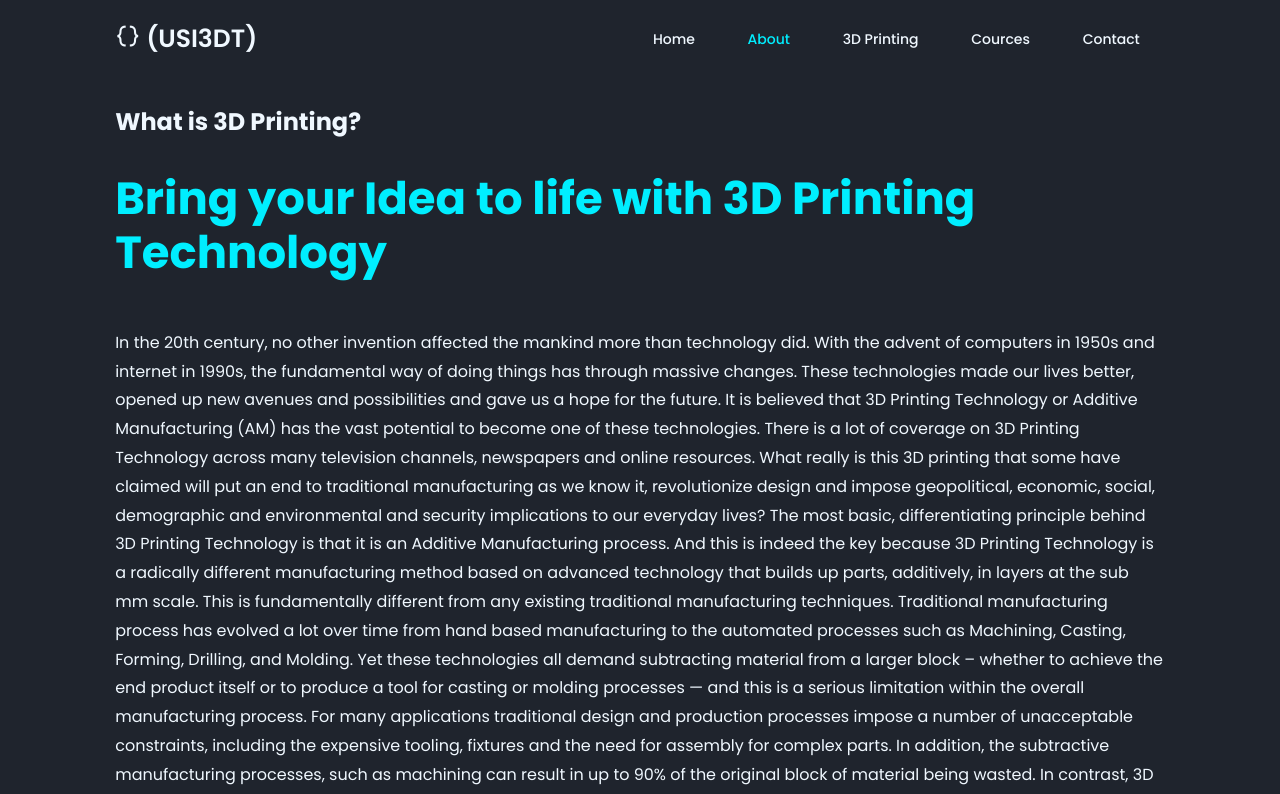
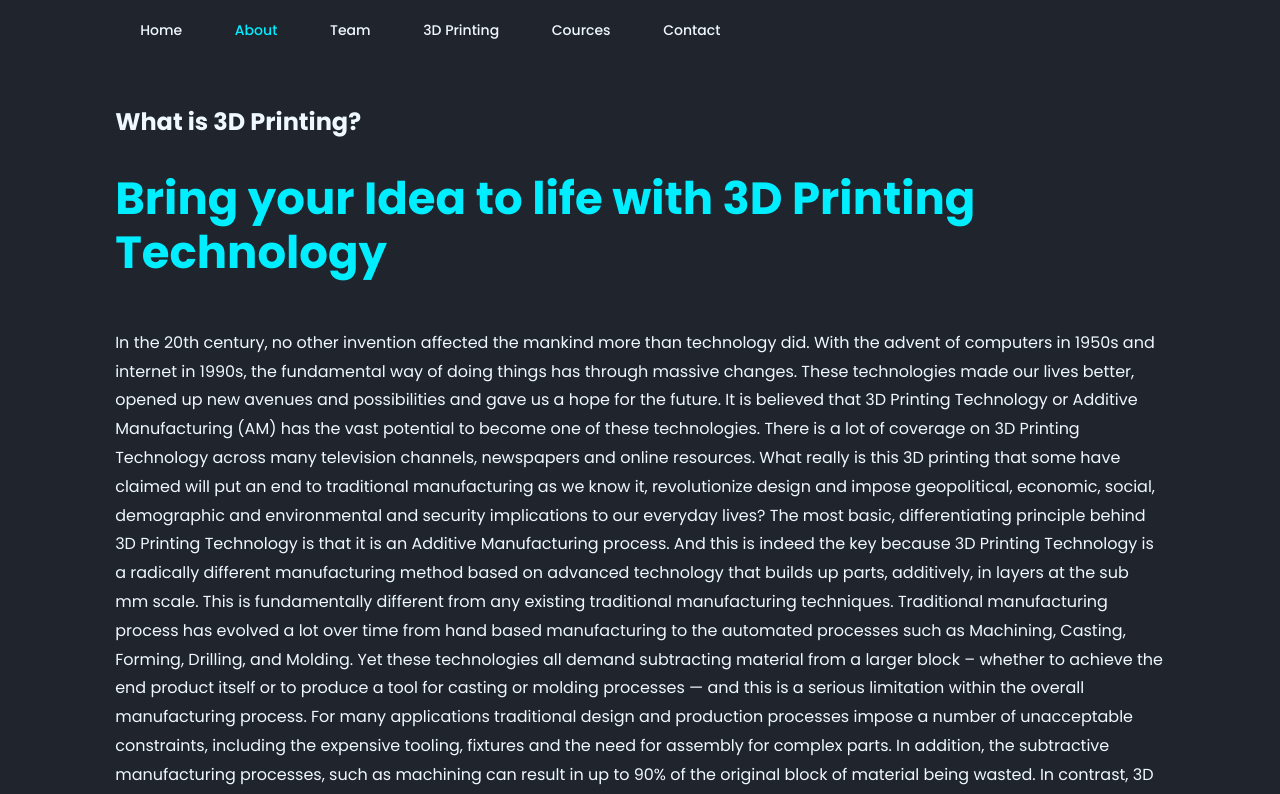
Before and after one commit to harshjoshi1312/Temp, a plain HTML site: page printing.html in a window 1280 px wide. Shown: the top 794 px of the page. Drawn offline with nearby package versions, Linux system fonts and the light colour scheme; a script that the page names is missing.

Commit message:
Update printing.html

```diff
--- a/printing.html
+++ b/printing.html
@@ -15,13 +15,12 @@
   <body onload="todayDate()">
     <!-- header section -->
     <header class="header">
-      <a href="#" class="logo"
-        ><i class="bx bx-code-curly" id="footprintsLogo"></i> (USI3DT)</a
-      >
+
       <i class="bx bx-menu" id="menu-icon"></i>
       <nav class="navbar">
             <a href="index.html" class="active">Home</a>
             <a href="about.html">About</a>
+          <a href="team.html">Team</a>
             <a href="printing.html">3D Printing</a>
             <a href="cources.html">Cources</a>
             <a href="contact.html">Contact</a>
```
